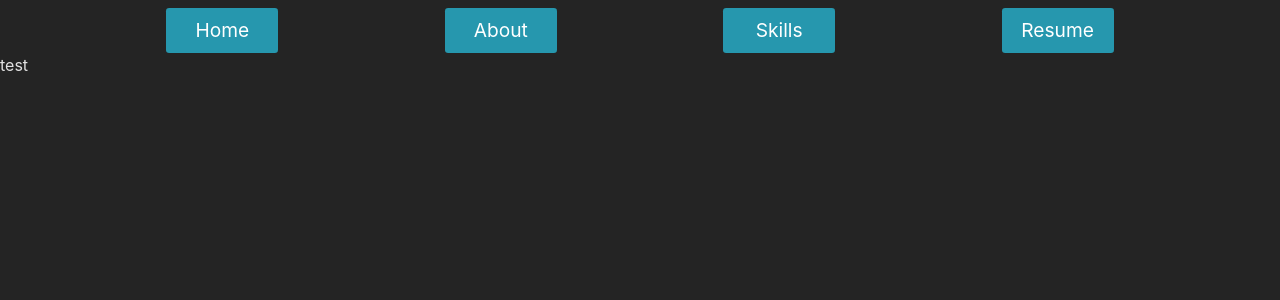
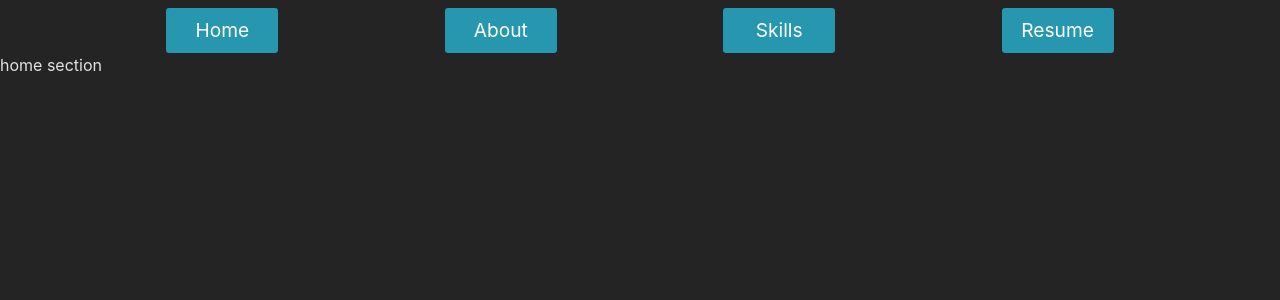
Before and after one commit to jrustom/portfolio, a React (Vite) app: page /home in a window 1280 px wide. Shown: the top 300 px of the page. Built offline with nearby package versions, Linux system fonts and the light colour scheme.

Commit message:
syntax change

```diff
--- a/src/Components/home.tsx
+++ b/src/Components/home.tsx
@@ -3,7 +3,7 @@
 function Home() {
     return (
         <>
-            test
+            home section
         </>
     )
 }
```
